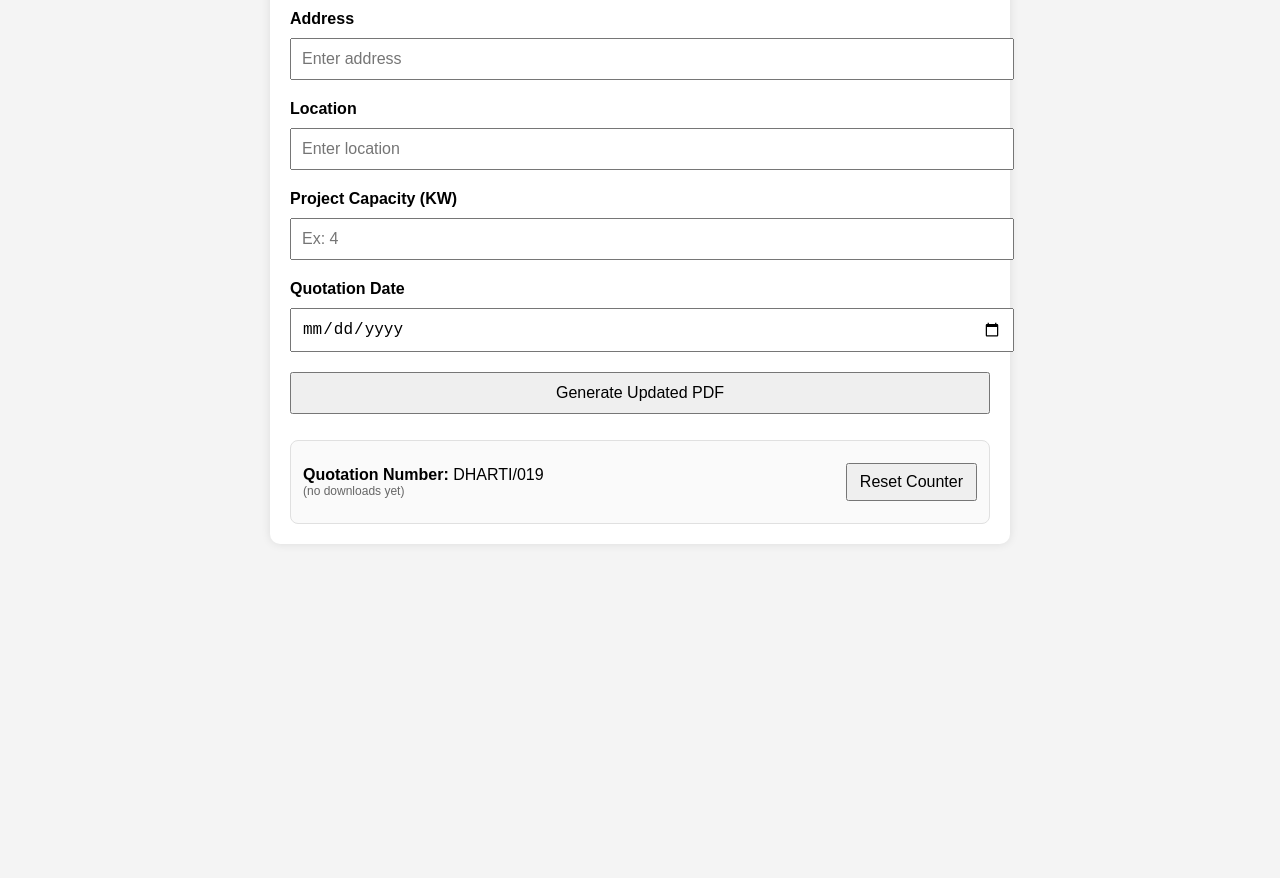
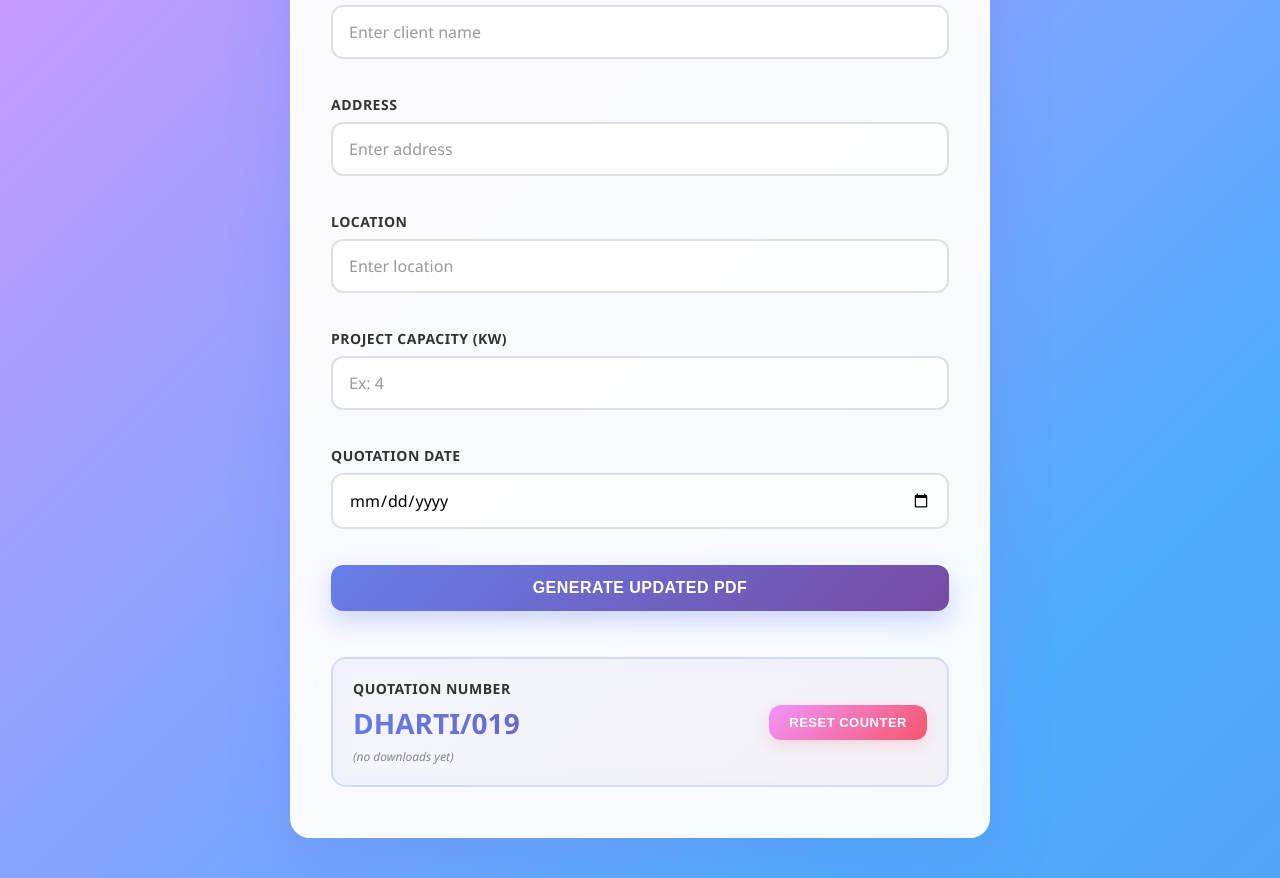
Before and after one commit to TejasSomnathe/QuotationAutomation, a plain HTML site: page index.html in a window 1280 px wide. Shown: the part 196-1074 px from the top of the page. Before the commit the page ends 800 px from the top, so only its background shows below. Drawn offline with Linux system fonts and the light colour scheme.

Commit message:
making ui  better

```diff
--- a/index.html
+++ b/index.html
@@ -6,30 +6,199 @@
     <title>Solar Quotation Generator</title>
     <script src="https://cdnjs.cloudflare.com/ajax/libs/pdf-lib/1.17.1/pdf-lib.min.js"></script>
     <style>
+      * {
+        margin: 0;
+        padding: 0;
+        box-sizing: border-box;
+      }
+
       body {
-        font-family: Arial, sans-serif;
-        background: #f4f4f4;
-        padding: 20px;
+        font-family: "Segoe UI", Tahoma, Geneva, Verdana, sans-serif;
+        background: linear-gradient(
+          135deg,
+          #667eea 0%,
+          #764ba2 25%,
+          #f093fb 50%,
+          #4facfe 75%,
+          #667eea 100%
+        );
+        background-size: 400% 400%;
+        animation: gradientShift 15s ease infinite;
+        padding: 40px 20px;
+        min-height: 100vh;
       }
+
+      @keyframes gradientShift {
+        0% {
+          background-position: 0% 50%;
+        }
+        50% {
+          background-position: 100% 50%;
+        }
+        100% {
+          background-position: 0% 50%;
+        }
+      }
+
       .container {
         max-width: 700px;
         margin: auto;
+        background: rgba(255, 255, 255, 0.95);
+        backdrop-filter: blur(10px);
+        padding: 50px 40px;
+        border-radius: 20px;
+        box-shadow: 0 20px 60px rgba(102, 126, 234, 0.3),
+          0 0 0 1px rgba(255, 255, 255, 0.5) inset;
+        border: 1px solid rgba(255, 255, 255, 0.8);
+      }
+
+      h2 {
+        color: linear-gradient(135deg, #667eea, #764ba2);
+        background: linear-gradient(135deg, #667eea, #764ba2);
+        -webkit-background-clip: text;
+        -webkit-text-fill-color: transparent;
+        background-clip: text;
+        font-size: 32px;
+        font-weight: 700;
+        margin-bottom: 40px;
+        text-align: center;
+        letter-spacing: -0.5px;
+      }
+
+      label {
+        font-weight: 600;
+        margin-top: 20px;
+        display: block;
+        color: #333;
+        font-size: 14px;
+        text-transform: uppercase;
+        letter-spacing: 0.5px;
+        margin-bottom: 8px;
+      }
+
+      input {
+        width: 100%;
+        padding: 14px 16px;
+        margin: 0 0 16px 0;
+        font-size: 16px;
+        border: 2px solid #e0e0e0;
+        border-radius: 12px;
+        background: rgba(255, 255, 255, 0.9);
+        transition: all 0.3s ease;
+        font-family: inherit;
+      }
+
+      input:focus {
+        outline: none;
+        border-color: #667eea;
+        box-shadow: 0 0 0 3px rgba(102, 126, 234, 0.1),
+          inset 0 2px 4px rgba(0, 0, 0, 0.05);
         background: #fff;
-        padding: 20px;
-        border-radius: 10px;
-        box-shadow: 0 0 10px rgba(0, 0, 0, 0.1);
       }
-      input,
+
+      input::placeholder {
+        color: #999;
+      }
+
       button {
         width: 100%;
-        padding: 10px;
-        margin: 10px 0;
+        padding: 14px 20px;
+        margin: 20px 0 16px 0;
         font-size: 16px;
+        font-weight: 600;
+        border: none;
+        border-radius: 12px;
+        cursor: pointer;
+        transition: all 0.3s ease;
+        text-transform: uppercase;
+        letter-spacing: 0.5px;
       }
-      label {
-        font-weight: bold;
-        margin-top: 10px;
+
+      #generateBtn {
+        background: linear-gradient(135deg, #667eea, #764ba2);
+        color: white;
+        box-shadow: 0 10px 25px rgba(102, 126, 234, 0.3);
+      }
+
+      #generateBtn:hover {
+        transform: translateY(-2px);
+        box-shadow: 0 15px 35px rgba(102, 126, 234, 0.4);
+      }
+
+      #generateBtn:active {
+        transform: translateY(0);
+      }
+
+      #resetBtn {
+        background: linear-gradient(135deg, #f093fb, #f5576c);
+        color: white;
+        width: auto;
+        padding: 10px 20px;
+        margin: 0;
+        font-size: 13px;
+        box-shadow: 0 5px 15px rgba(245, 87, 108, 0.2);
+      }
+
+      #resetBtn:hover {
+        transform: translateY(-1px);
+        box-shadow: 0 8px 20px rgba(245, 87, 108, 0.3);
+      }
+
+      .counter-section {
+        margin-top: 30px;
+        padding: 20px;
+        border-radius: 15px;
+        background: linear-gradient(
+          135deg,
+          rgba(102, 126, 234, 0.08),
+          rgba(118, 75, 162, 0.08)
+        );
+        border: 2px solid rgba(102, 126, 234, 0.2);
+        backdrop-filter: blur(10px);
+      }
+
+      .counter-header {
+        display: flex;
+        align-items: center;
+        justify-content: space-between;
+        gap: 16px;
+        flex-wrap: wrap;
+      }
+
+      .counter-info {
+        flex: 1;
+        min-width: 200px;
+      }
+
+      .counter-info strong {
         display: block;
+        color: #333;
+        font-size: 14px;
+        text-transform: uppercase;
+        letter-spacing: 0.5px;
+        margin-bottom: 6px;
+      }
+
+      #quotationNumber {
+        display: block;
+        font-size: 28px;
+        font-weight: 700;
+        background: linear-gradient(135deg, #667eea, #764ba2);
+        -webkit-background-clip: text;
+        -webkit-text-fill-color: transparent;
+        background-clip: text;
+        margin-bottom: 6px;
+      }
+
+      #lastDownload {
+        font-size: 12px;
+        color: #888;
+        font-style: italic;
+      }
+
+      .btn-group {
+        display: flex;
+        gap: 8px;
       }
     </style>
   </head>
@@ -52,36 +221,18 @@
       <label>Quotation Date</label>
       <input id="quotationDate" type="date" />
 
-      <button onclick="generateQuotation()">Generate Updated PDF</button>
-      <div
-        style="
-          margin-top: 16px;
-          padding: 12px;
-          border: 1px solid #e0e0e0;
-          border-radius: 8px;
-          background: #fafafa;
-        "
-      >
-        <div
-          style="
-            display: flex;
-            align-items: center;
-            justify-content: space-between;
-            gap: 12px;
-            flex-wrap: wrap;
-          "
-        >
-          <div>
-            <strong>Quotation Number:</strong>
+      <button id="generateBtn" onclick="generateQuotation()">
+        Generate Updated PDF
+      </button>
+      <div class="counter-section">
+        <div class="counter-header">
+          <div class="counter-info">
+            <strong>Quotation Number</strong>
             <span id="quotationNumber">DHARTI/019</span>
-            <div style="font-size: 12px; color: #666" id="lastDownload">
-              (no downloads yet)
-            </div>
+            <div id="lastDownload">(no downloads yet)</div>
           </div>
-          <div style="display: flex; gap: 8px">
-            <button id="resetBtn" style="width: auto; padding: 8px 12px">
-              Reset Counter
-            </button>
+          <div class="btn-group">
+            <button id="resetBtn">Reset Counter</button>
           </div>
         </div>
       </div>
```
